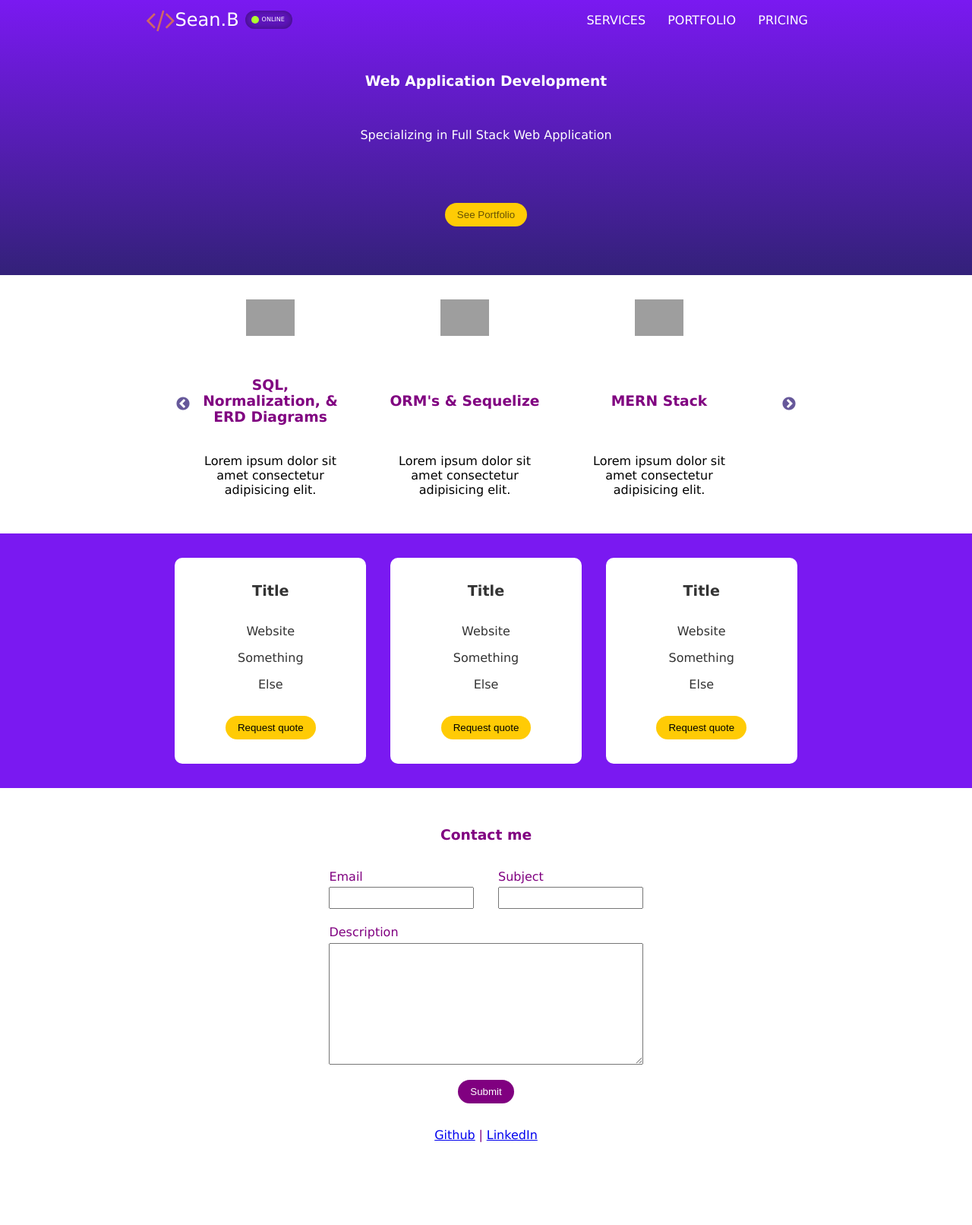
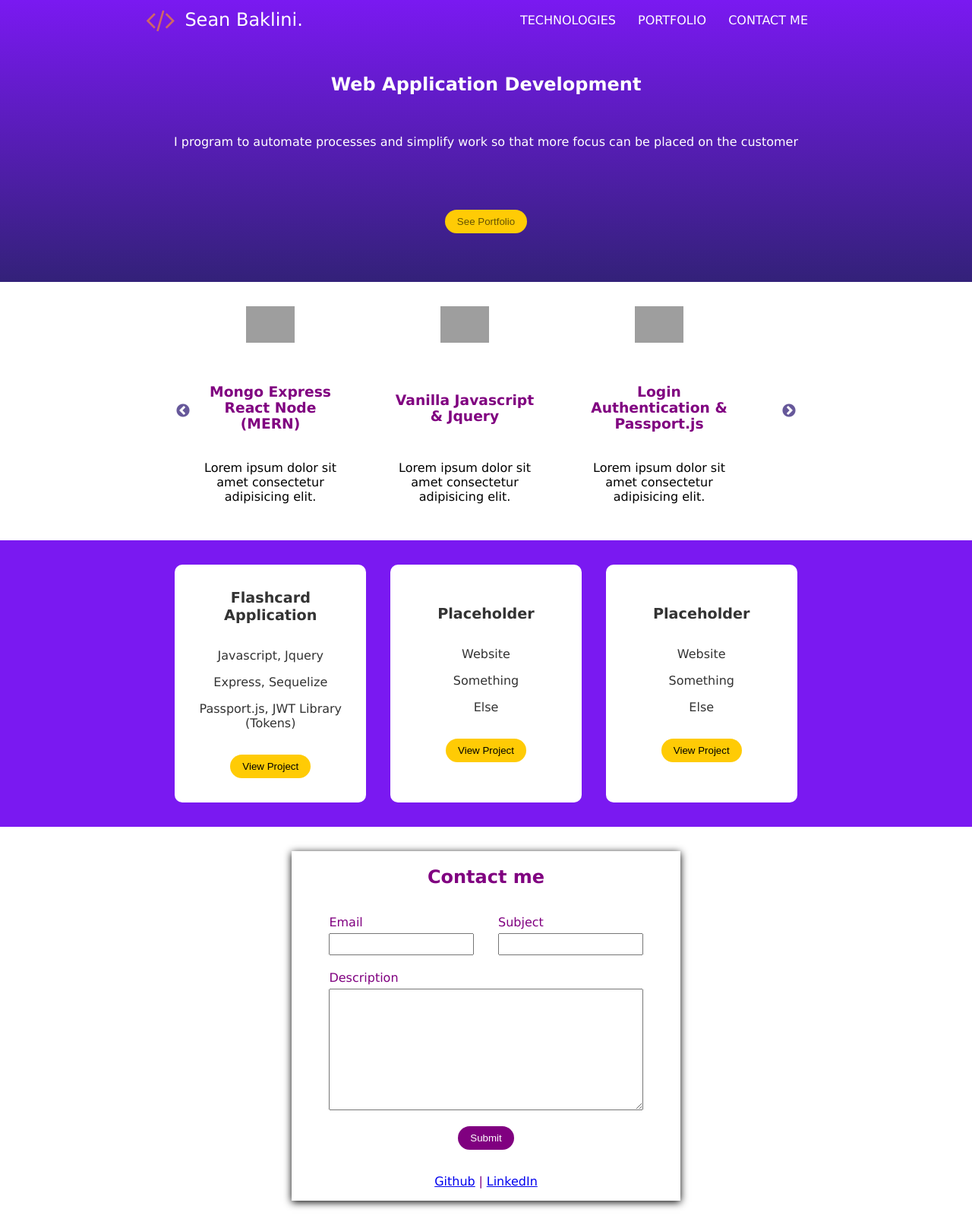
Before and after one commit to seanster-and-scout/portfolio, a PHP site: page / in a window 1280 px wide. Shown: the whole page at 76% size. Before the commit the page ends 1503 px from the top, so only its background shows below. Run offline with PHP 8.4, Linux system fonts and the light colour scheme; some libraries are stand-ins or nearby versions; grey boxes are pictures that could not be loaded.

Commit message:
Updated links & contact form

```diff
--- a/public/css/style.css
+++ b/public/css/style.css
@@ -171,6 +171,7 @@ hr {
   margin: 4rem 0;
   color:rgba(0, 0, 0, .6);
 
+
 }
 
 #portfolio-button:hover {
@@ -274,6 +275,8 @@ p {
   align-items: center;
   margin: 2rem;
   color:purple;
+  width: 40vw;
+  box-shadow: 0 2px 10px rgba(0, 0, 0, 1)
 }
 
 .contact div {
@@ -323,3 +326,8 @@ p {
 .footer a {
   margin: 0 0.3rem;
 }
+
+.contact-container {
+  display: flex;
+  justify-content: center;
+}
--- a/public/index.html
+++ b/public/index.html
@@ -24,54 +24,44 @@
         <div class="navbar__container">
             <div class="logo">
                 <div class="logo__image"><i class="fa fa-code" style="font-size:36px"></i></div>
-                <div class="logo__text">Sean.B</div>
-                <div class="chat-button">
+                <div class="logo__text" style="padding: 0 1vw">Sean Baklini.</div>
+                <!-- <div class="chat-button">
                     <div class="chat-button__text">Online</div>
                     <div class="chat-button__text-hover">Chat now</div>
-                </div>
+                </div> -->
             </div>
             <div class="menu">
-                <a href="#" class="menu__link">Services</a>
-                <a href="#" class="menu__link">Portfolio</a>
-                <a href="#" class="menu__link">Pricing</a>
+                <a href="#technologies" class="menu__link">Technologies</a>
+                <a href="#portfolio" class="menu__link">Portfolio</a>
+                <a href="#contact" class="menu__link">Contact Me</a>
             </div>
         </div>
     </navbar>
     <header class="header">
         <div class="centered-element">
-            <h3 id="webapp">Web Application Development</h3>
-            <p id="fullstack"> Specializing in Full Stack Web Application</p>
-            <button id="portfolio-button">See Portfolio</button>
+            <h2 id="webapp">Web Application Development</h2>
+            <p id="fullstack">I program to automate processes and simplify work so that more focus can be placed on the
+                customer </p>
+            <a href="#portfolio"> <button id="portfolio-button">See Portfolio</button></a>
         </div>
+
     </header>
+    <a name="technologies"></a>
     <div class="carousel-container">
         <div class="carousel">
-            <div>
-                <div class="carousel-skill">
-                    <div><img src="https://image.flaticon.com/icons/png/512/235/235183.png" width="64a"></div>
-                    <h3>SQL, Normalization, & ERD Diagrams</h3>
-                    <p>Lorem ipsum dolor sit amet consectetur adipisicing elit.</p>
-                </div>
-            </div>
-            <div>
-                <div class="carousel-skill">
-                    <div><img src="http://blog.espol.edu.ec/taws/files/2015/11/logo-small.png" width="64a"></div>
-                    <h3>ORM's & Sequelize</h3>
-                    <p>Lorem ipsum dolor sit amet consectetur adipisicing elit.</p>
-                </div>
-            </div>
+
             <div>
                 <div class="carousel-skill">
                     <div><img src="https://codingthesmartway.com/wp-content/uploads/2019/01/mern_logo.png" width="64a">
                     </div>
-                    <h3>MERN Stack</h3>
+                    <h3>Mongo Express React Node (MERN)</h3>
                     <p>Lorem ipsum dolor sit amet consectetur adipisicing elit.</p>
                 </div>
             </div>
             <div>
                 <div class="carousel-skill">
                     <div><img src="http://www.iconhot.com/icon/png/coded/512/page-javascript.png" width="64a"></div>
-                    <h3>Javascript & Jquery</h3>
+                    <h3>Vanilla Javascript & Jquery</h3>
                     <p>Lorem ipsum dolor sit amet consectetur adipisicing elit.</p>
                 </div>
             </div>
@@ -90,41 +80,59 @@
                     <p>Lorem ipsum dolor sit amet consectetur adipisicing elit.</p>
                 </div>
             </div>
+            <div>
+                <div class="carousel-skill">
+                    <div><img src="https://image.flaticon.com/icons/png/512/235/235183.png" width="64a"></div>
+                    <h3>SQL, Normalization, & ERD Diagrams</h3>
+                    <p>Lorem ipsum dolor sit amet consectetur adipisicing elit.</p>
                 </div>
             </div>
-    <div class="portfolio">
+            <div>
+                <div class="carousel-skill">
+                    <div><img src="http://blog.espol.edu.ec/taws/files/2015/11/logo-small.png" width="64a"></div>
+                    <h3>ORM's & Sequelize</h3>
+                    <p>Lorem ipsum dolor sit amet consectetur adipisicing elit.</p>
+                </div>
+            </div>
+        </div>
+    </div>
+    <a name="portfolio"></a>
+    <div class="portfolio" id="#porfolio">
         <div class="container portfolio__container">
             <div class="card" data-aos="fade-up" data-aos-duration="750" data-aos-delay="0" data-aos-offset="0">
-                <h1>Title</h1>
+                <h1>Flashcard Application</h1>
+                <ul>
+                    <li>Javascript, Jquery</li>
+                    <li>Express, Sequelize</li>
+                    <li>Passport.js, JWT Library (Tokens)</li>
+                </ul>
+                <button>View Project</button>
+            </div>
+            <div class="card" data-aos="fade-up" data-aos-duration="750" data-aos-delay="250" data-aos-offset="0">
+                <h1>Placeholder</h1>
                 <ul>
                     <li>Website</li>
                     <li>Something</li>
                     <li>Else</li>
                 </ul>
-                <button>Request quote</button>
+                <button>View Project</button>
             </div>
-            <div class="card" data-aos="fade-up" data-aos-duration="750" data-aos-delay="250" data-aos-offset="0">
-                <h1>Title</h1>
+            <div class="card" data-aos="fade-up" data-aos-duration="750" data-aos-delay="500" data-aos-offset="0">
+                <h1>Placeholder</h1>
                 <ul>
                     <li>Website</li>
                     <li>Something</li>
                     <li>Else</li>
                 </ul>
-                <button>Request quote</button>
-            </div>
-            <div class="card" data-aos="fade-up" data-aos-duration="750" data-aos-delay="500" data-aos-offset="0">
-                <h1>Title</h1>
-                <ul>
-                    <li>Website</li>
-                    <li>Something</li>
-                    <li>Else</li>
-                </ul>
-                <button>Request quote</button>
+                <button>View Project</button>
             </div>
         </div>
+
     </div>
+    <a name="contact"></a>
+    <div class="contact-container">
         <div class="contact">
-        <h3>Contact me</h3>
+            <h2>Contact me</h2>
             <form>
                 <div>
                     <label class="email"> Email
@@ -147,6 +155,7 @@
                 <a href="#">LinkedIn</a>
             </div>
         </div>
+    </div>
     <script src="https://unpkg.com/aos@next/dist/aos.js"></script>
     <script>
         AOS.init();
```
Lines whose indentation alone changed are shown as unchanged.
